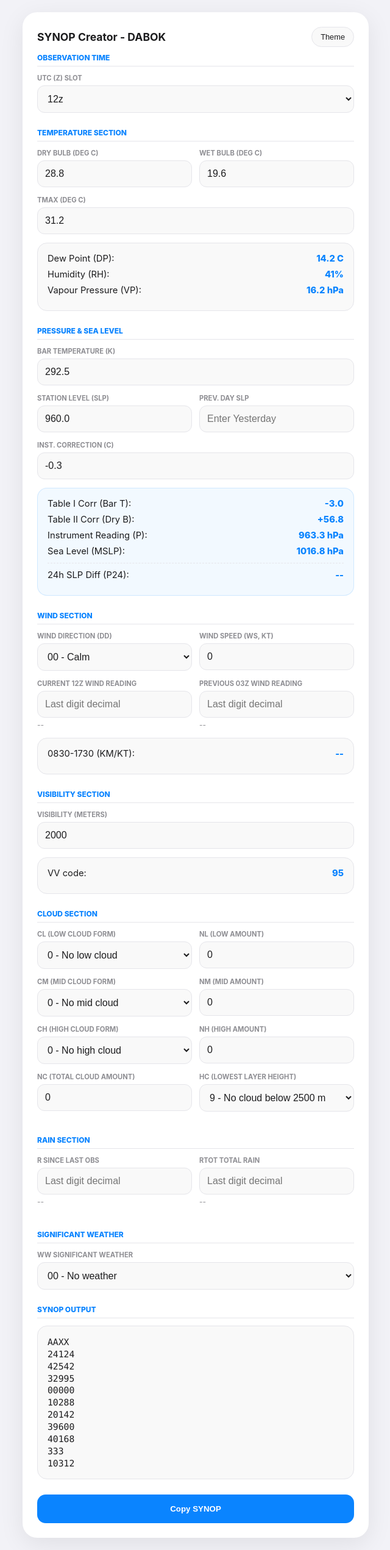
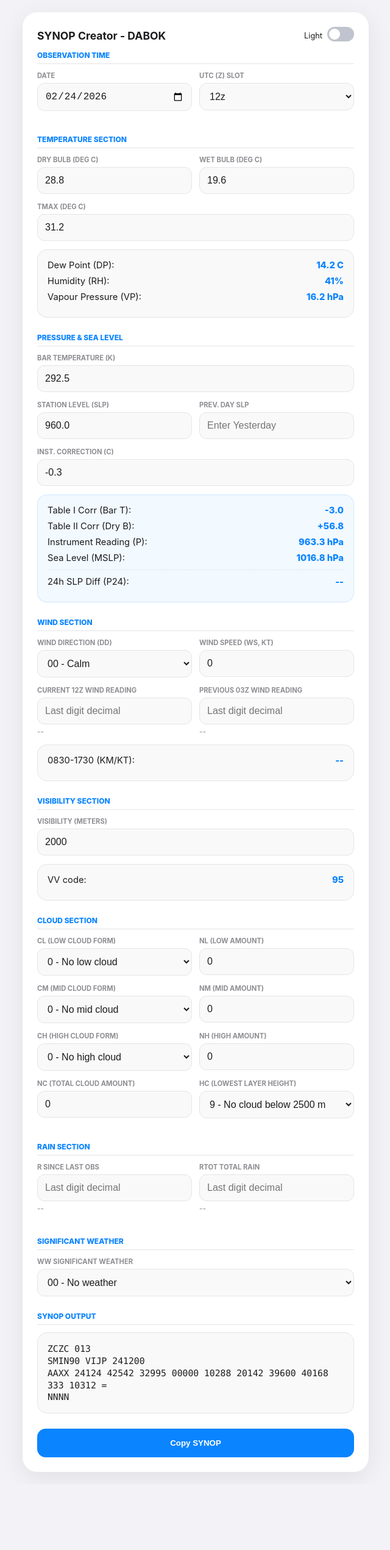
Before and after one commit to pranay036/pmetapp, a plain HTML site: page index.html in a window 1280 px wide. Shown: the whole page at 61% size, without its empty margins (319-959 px from the left). After the commit the page ends 2434 px from the top, so only its background shows below. Drawn offline with Linux system fonts and the light colour scheme.

Commit message:
implemented synop header

```diff
--- a/index.html
+++ b/index.html
@@ -11,11 +11,22 @@
     <div class="app-container">
         <div class="header">
             <h2>SYNOP Creator - DABOK</h2>
-            <button class="theme-toggle" onclick="toggleTheme()">Theme</button>
+            <div class="theme-switch-wrap">
+                <span id="themeLabel">Light</span>
+                <label class="theme-switch" aria-label="Theme switch">
+                    <input type="checkbox" id="themeSwitch" onchange="toggleTheme(this.checked ? 'dark' : 'light')">
+                    <span class="theme-slider"></span>
+                </label>
+            </div>
         </div>
 
         <div class="section-container">
             <div class="section-title">Observation Time</div>
+            <div class="grid">
+                <div class="field">
+                    <label>Date</label>
+                    <input type="date" id="obsDate" onchange="solveAll()">
+                </div>
                 <div class="field">
                     <label>UTC (Z) Slot</label>
                     <select id="utcSlot" onchange="solveAll()">
@@ -28,6 +39,7 @@
                         <option value="18">18z</option>
                         <option value="21">21z</option>
                     </select>
+                </div>
             </div>
         </div>
 
--- a/logic.js
+++ b/logic.js
@@ -1,3 +1,5 @@
+let zczcSequence = null;
+
 function solveAll() {
     solveTemperature();
     solvePressure();
@@ -115,10 +117,10 @@ function updateConditionalSections() {
 }
 
 function onWindDirectionChange() {
-    const dd = document.getElementById('windDD').value;
+    const ddWind = document.getElementById('windDD').value;
     const wsEl = document.getElementById('windWS');
 
-    if (dd === '00') {
+    if (ddWind === '00') {
         wsEl.value = '0';
         wsEl.setAttribute('readonly', 'readonly');
     } else {
@@ -340,9 +342,8 @@ function rainCodeFromTenthsMm(mmTenthsRaw) {
 
 function buildSynop() {
     const utc = document.getElementById('utcSlot').value;
-    const now = new Date();
-
-    const yy = pad2(now.getUTCDate());
+    const selectedDate = getSelectedObsDate();
+    const yy = pad2(selectedDate.getDate());
     const gg = utc;
 
     const station = '42542';
@@ -356,7 +357,7 @@ function buildSynop() {
     const vv = document.getElementById('res-vv').innerText === '--' ? '//' : document.getElementById('res-vv').innerText;
 
     const nc = clampCodeValue('cloudNc');
-    const dd = document.getElementById('windDD').value;
+    const ddWind = document.getElementById('windDD').value;
     const ws = Math.max(0, Math.min(99, Math.round(parseFloat(document.getElementById('windWS').value) || 0)));
 
     const t = parseFloat(document.getElementById('T_db').value);
@@ -385,7 +386,7 @@ function buildSynop() {
     lines.push(yy + gg + '4');
     lines.push(station);
     lines.push(ir + ix + hc + vv);
-    lines.push(String(nc) + dd + pad2(ws));
+    lines.push(String(nc) + ddWind + pad2(ws));
 
     const tGroup = tempGroup('1', t);
     const tdGroup = tempGroup('2', dp);
@@ -446,7 +447,20 @@ function buildSynop() {
         }
     }
 
-    document.getElementById('synopOutput').innerText = lines.join('\n');
+    const synopMessage = lines.join(' ');
+    const mFlag = ['00', '06', '12', '18'].includes(utc) ? 'M' : 'I';
+    const obsDay = pad2(selectedDate.getDate());
+    const hh = utc;
+    const sequence = zczcSequence === null ? createZczcSequence() : zczcSequence;
+
+    const fullMessage = [
+        'ZCZC 0' + sequence,
+        'S' + mFlag + 'IN90 VIJP ' + obsDay + hh + '00',
+        synopMessage + ' =',
+        'NNNN'
+    ].join('\n');
+
+    document.getElementById('synopOutput').innerText = fullMessage;
 }
 
 function clampCodeValue(id) {
@@ -510,6 +524,27 @@ function nextUtcSlot() {
     return pad2(next);
 }
 
+function createZczcSequence() {
+    return pad2(Math.floor(Math.random() * 31) + 10);
+}
+
+function getTodayInputDate() {
+    const now = new Date();
+    const y = now.getFullYear();
+    const m = String(now.getMonth() + 1).padStart(2, '0');
+    const d = String(now.getDate()).padStart(2, '0');
+    return y + '-' + m + '-' + d;
+}
+
+function getSelectedObsDate() {
+    const raw = document.getElementById('obsDate').value;
+    if (!raw) {
+        return new Date();
+    }
+    const [y, m, d] = raw.split('-').map(Number);
+    return new Date(y, m - 1, d);
+}
+
 function copyAll() {
     const out = document.getElementById('synopOutput').innerText;
     const onCopied = () => {
@@ -535,12 +570,21 @@ function copyAll() {
     onCopied();
 }
 
-function toggleTheme() {
+function toggleTheme(themeValue) {
     const body = document.body;
     const current = body.getAttribute('data-theme');
-    const target = current === 'dark' ? 'light' : 'dark';
+    const target = themeValue || (current === 'dark' ? 'light' : 'dark');
     body.setAttribute('data-theme', target);
     localStorage.setItem('theme', target);
+    updateThemeSwitchUI(target);
+}
+
+function updateThemeSwitchUI(theme) {
+    const isDark = theme === 'dark';
+    const switchEl = document.getElementById('themeSwitch');
+    const labelEl = document.getElementById('themeLabel');
+    switchEl.checked = isDark;
+    labelEl.innerText = isDark ? 'Dark' : 'Light';
 }
 
 window.onload = () => {
@@ -553,10 +597,13 @@ window.onload = () => {
     fillSelect('weatherW1', pastWeatherOptions, '0');
     fillSelect('weatherW2', pastWeatherOptions, '0');
 
+    zczcSequence = createZczcSequence();
+    document.getElementById('obsDate').value = getTodayInputDate();
     document.getElementById('utcSlot').value = nextUtcSlot();
     onWindDirectionChange();
 
     const savedTheme = localStorage.getItem('theme') || 'light';
     document.body.setAttribute('data-theme', savedTheme);
+    updateThemeSwitchUI(savedTheme);
     solveAll();
 };
--- a/style.css
+++ b/style.css
@@ -5,7 +5,13 @@ body { font-family: -apple-system, sans-serif; background-color: var(--bg); colo
 .app-container { background: var(--card); padding: 24px; border-radius: 24px; box-shadow: 0 10px 40px rgba(0,0,0,0.08); width: 100%; max-width: 520px; }
 .header { display: flex; justify-content: space-between; align-items: center; margin-bottom: 10px; gap: 8px; }
 .header h2 { margin: 0; font-size: 1.1rem; }
-.theme-toggle { background: var(--field); border: 1px solid var(--border); padding: 8px 14px; border-radius: 20px; color: var(--text); cursor: pointer; font-size: 0.8rem; }
+.theme-switch-wrap { display: flex; align-items: center; gap: 8px; font-size: 0.8rem; color: var(--text); }
+.theme-switch { position: relative; display: inline-block; width: 44px; height: 24px; }
+.theme-switch input { opacity: 0; width: 0; height: 0; }
+.theme-slider { position: absolute; cursor: pointer; inset: 0; background: #bfc4ce; border-radius: 24px; transition: 0.2s; }
+.theme-slider::before { content: ""; position: absolute; height: 18px; width: 18px; left: 3px; top: 3px; background: #fff; border-radius: 50%; transition: 0.2s; }
+.theme-switch input:checked + .theme-slider { background: #0a84ff; }
+.theme-switch input:checked + .theme-slider::before { transform: translateX(20px); }
 .section-container { margin-bottom: 25px; }
 .section-title { font-size: 0.75rem; font-weight: 800; color: var(--primary); text-transform: uppercase; margin-bottom: 12px; border-bottom: 1px solid var(--border); padding-bottom: 6px; }
 .grid { display: flex; gap: 12px; }
```
Lines whose indentation alone changed are shown as unchanged.
